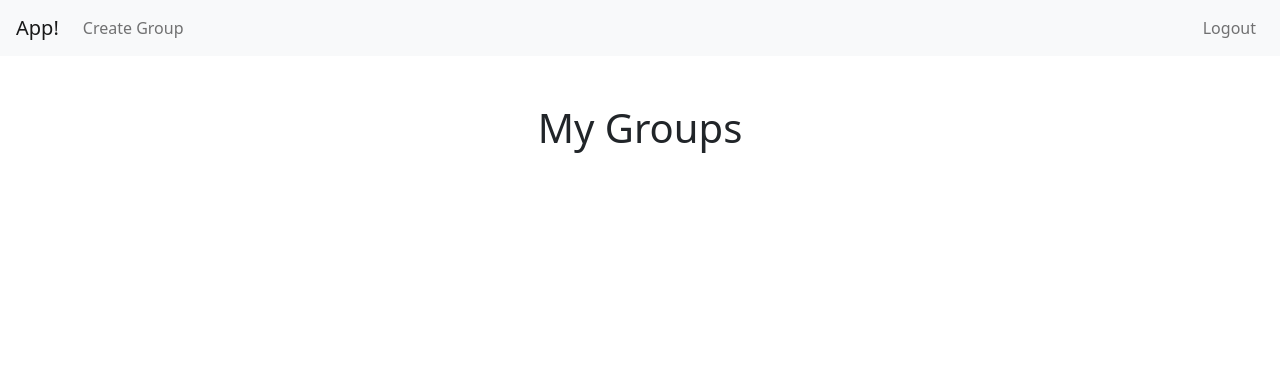
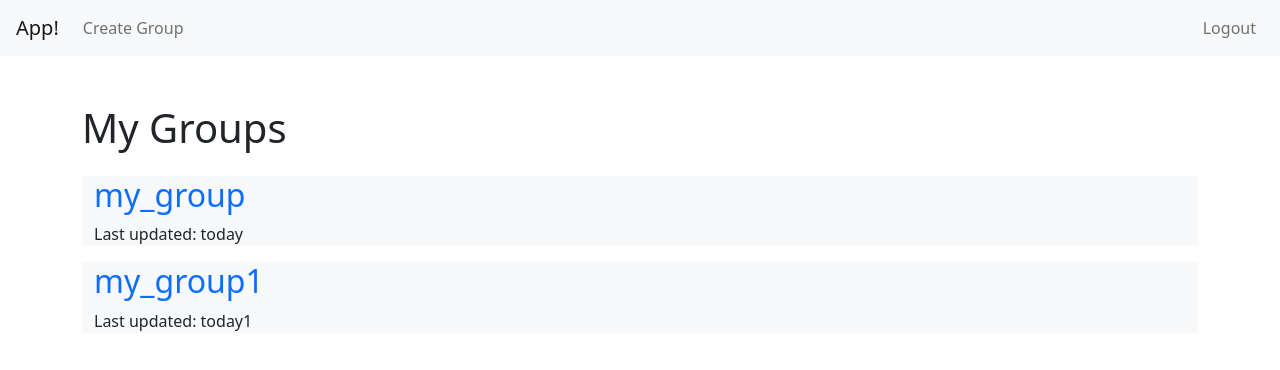
Before and after one commit to MikkelTeller/ShareX, a Flask app: page / in a window 1280 px wide. Shown: the top 370 px of the page. Run offline with Flask 2, Linux system fonts and the light colour scheme; a user stored in the database is signed in; data comes from the database, SQL or seed files in the repository; both versions use the stored data as it was after the commit.

Commit message:
Created the basics for group.html, which shows a specific groups content. Stylistic changes to the other pages.

```diff
--- a/app.py
+++ b/app.py
@@ -1,5 +1,5 @@
 from flask import Flask, render_template, redirect, session, request
-from helpers import get_db_connection, validate_login, validate_registration, add_user
+from helpers import get_db_connection, validate_login, validate_registration, add_user, find_groups, find_group
 from werkzeug.security import check_password_hash, generate_password_hash
 
 app = Flask(__name__)
@@ -10,7 +10,10 @@ app.secret_key = "htg924gt479ghau9w4q7tght4a9uqgthf"
 def index():
     if session.get("user_id") == None:
         return redirect("/login")
-    return render_template("views/index.html", session=session)
+    groups = find_groups(session["user_id"])
+    for group in groups:
+        print(group["group_name"])
+    return render_template("views/index.html", groups=groups)
 
 # Login Page
 @app.route("/login", methods = ["GET", "POST"])
@@ -71,10 +74,15 @@ def logout():
 def create_group():
     return redirect("/login")
 
+@app.route("/invite")
+def invite():
+    return redirect("/login")
+
 @app.route("/group")
 def group():
-    return redirect("/login")
-
+    group_id = request.args.get("group_id")
+    group = find_group(group_id)[0]
+    return render_template("views/group.html", group=group)
 
 
 if __name__ == "__main__":
--- a/database/schema.sql
+++ b/database/schema.sql
@@ -20,7 +20,7 @@ DROP TABLE IF EXISTS group_members;
 
 CREATE TABLE group_members (
     group_member_id INTEGER PRIMARY KEY AUTOINCREMENT,
-    balance INTEGER NOT NULL,
+    balance INTEGER NOT NULL DEFAULT 0,
     user_id INTEGER NOT NULL,
     group_id INTEGER NOT NULL,
     FOREIGN KEY(user_id) REFERENCES users(user_id),
--- a/helpers.py
+++ b/helpers.py
@@ -53,3 +53,21 @@ def add_user(username, password):
 
     conn.commit()
     conn.close()
+
+def find_groups(user_id):
+    conn = get_db_connection()
+
+    groups = conn.execute("SELECT * FROM groups JOIN group_members ON group_members.group_id = groups.group_id WHERE user_id = ?", [user_id]).fetchall()
+
+    conn.close()
+
+    return groups
+
+def find_group(group_id):
+    conn = get_db_connection()
+
+    group = conn.execute("SELECT * FROM groups WHERE group_id = ?", [group_id]).fetchall()
+
+    conn.close()
+
+    return group
--- a/templates/layout.html
+++ b/templates/layout.html
@@ -38,7 +38,7 @@
       </div>
     </nav>
 
-    <main class="container-fluid py-5 text-center">
+    <main class="container-fluid py-5">
       {% block main %}{% endblock %}
     </main>
 
--- a/templates/views/index.html
+++ b/templates/views/index.html
@@ -10,7 +10,7 @@
 
 {% for group in groups %}
     <div class="container bg-light">
-        <h2><a href="#" class="text-decoration-none">{{ group["group_name"] }}</a></h2>
+        <h2><a href="/group?group_id={{ group['group_id'] }}" class="text-decoration-none">{{ group["group_name"] }}</a></h2>
         <p>Last updated: {{ group["last_updated"] }}</p>
     </div>
 {% endfor %}
--- a/templates/views/login.html
+++ b/templates/views/login.html
@@ -3,6 +3,7 @@
 {% block title %}Login{% endblock %}
 
 {% block main %}
+    <div class="container text-center">
         <h1 class="pb-3">Login</h1>
         <form action="/login" method="post">
             <div class="mb-3">
@@ -14,5 +15,5 @@
             <button class="btn btn-primary mb-3" type="submit">Log In</button>
             <p>Don't have an account yet? <a href="/register">Sign Up!</a></p>
         </form>
-
+    </div>
 {% endblock %}
--- a/templates/views/register.html
+++ b/templates/views/register.html
@@ -3,6 +3,7 @@
 {% block title %}Register{% endblock %}
 
 {% block main %}
+    <div class="container text-center">
         <h1 class="pb-3">Register</h1>
         <form action="/register" method="post">
             <div class="mb-3">
@@ -17,5 +18,5 @@
             <button class="btn btn-primary mb-3" type="submit">Sign Up</button>
             <p>Already have an account? <a href="/login">Sign In!</a></p>
         </form>
-
+    </div>
 {% endblock %}
```
Also changed, not shown: templates/views/error.html (+4 -4 lines), templates/views/group.html (added, +9 -0 lines), database/app.db. Lines whose indentation alone changed are shown as unchanged.
